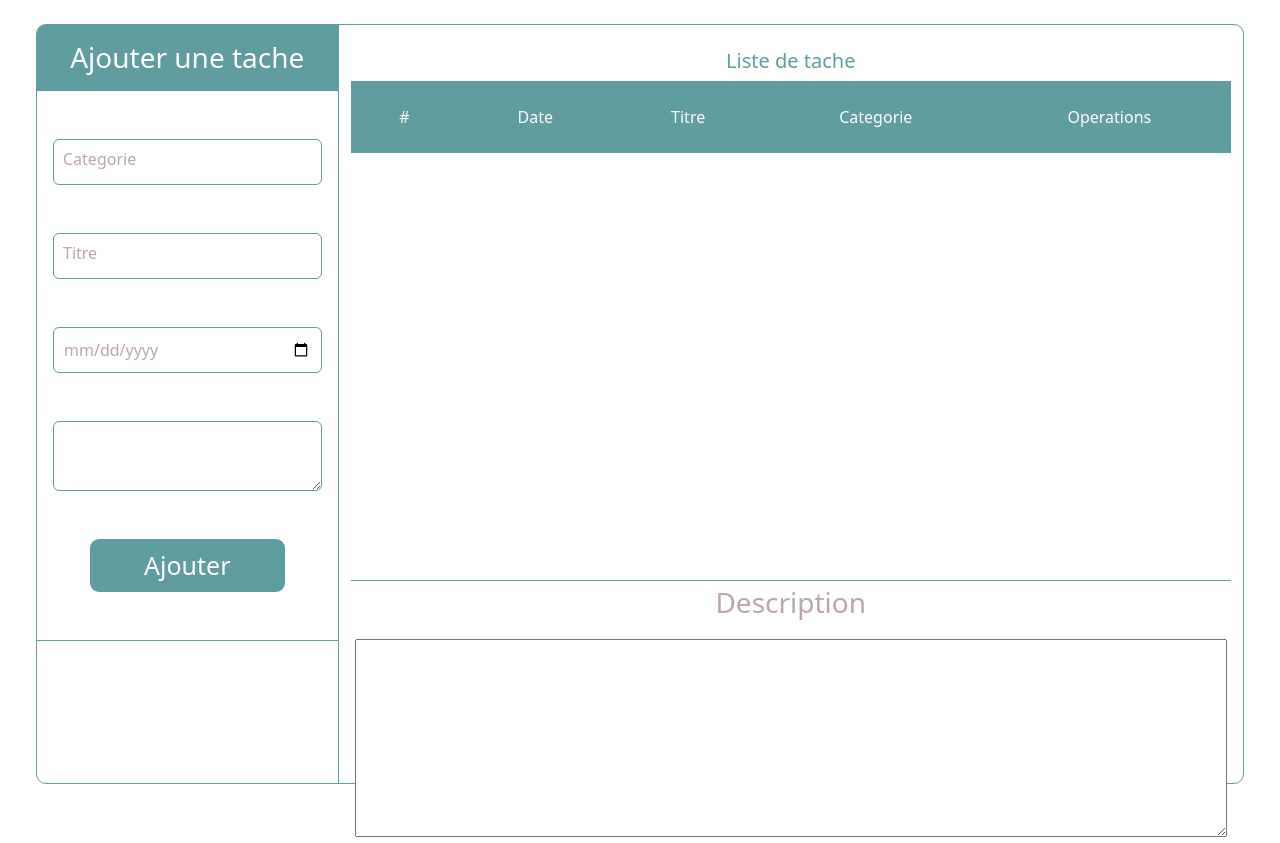
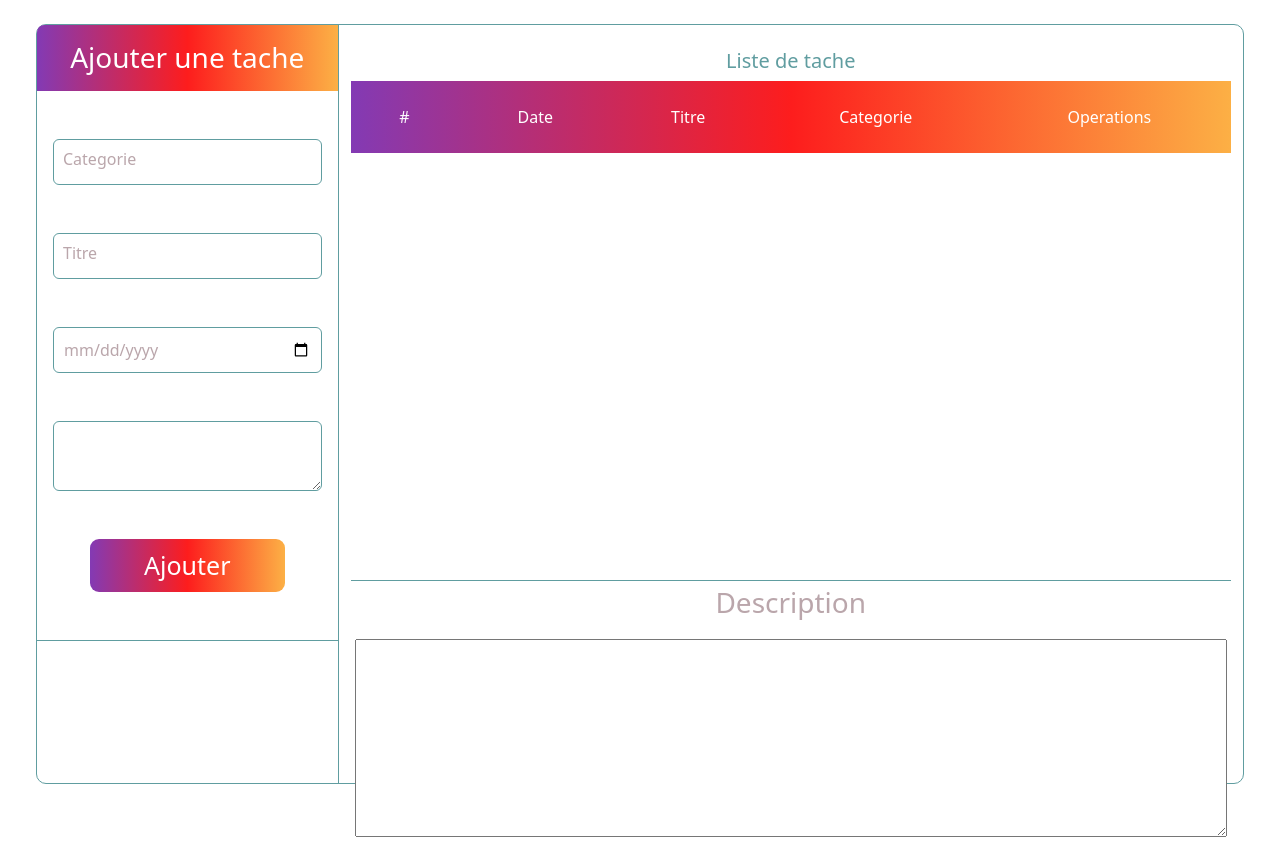
Before and after one commit to abdoulkarim22/Todo-List, a plain HTML site: page index.html in a window 1280 px wide. Drawn offline with nearby package versions, Linux system fonts and the light colour scheme.

Commit message:
first commit

```diff
--- a/style.css
+++ b/style.css
@@ -4,7 +4,8 @@
     border-radius: 10px;
 }
 .letexteh1{
-    background-color: #609da0;
+    background: rgb(131,58,180);
+    background: linear-gradient(90deg, rgba(131,58,180,1) 0%, rgba(253,29,29,1) 50%, rgba(252,176,69,1) 100%);
     border-top-left-radius: 7px;
     border-right: none;
 }
@@ -24,12 +25,18 @@
     height: 100px;
 }
 .buttons{
-    background-color: #609da0;
+    background: rgb(131,58,180);
+    background: linear-gradient(90deg, rgba(131,58,180,1) 0%, rgba(253,29,29,1) 50%, rgba(252,176,69,1) 100%);
     color: white;
     width: 65%;
     font-size: 25px;
     border: none;
     border-radius: 9px;
+}
+.buttons:hover{
+    background: rgb(238,174,202);
+    background: radial-gradient(circle, rgba(238,174,202,1) 0%, rgba(148,187,233,1) 100%);
+    color: black;
 }
 .label{
     color: #baa6ab;
@@ -39,7 +46,8 @@
     color: #609da0;
 }
 .laligneTR{
-    background-color: #609da0;
+    background: rgb(131,58,180);
+    background: linear-gradient(90deg, rgba(131,58,180,1) 0%, rgba(253,29,29,1) 50%, rgba(252,176,69,1) 100%);
 }
 span{
  color: #baa6ab;
```
